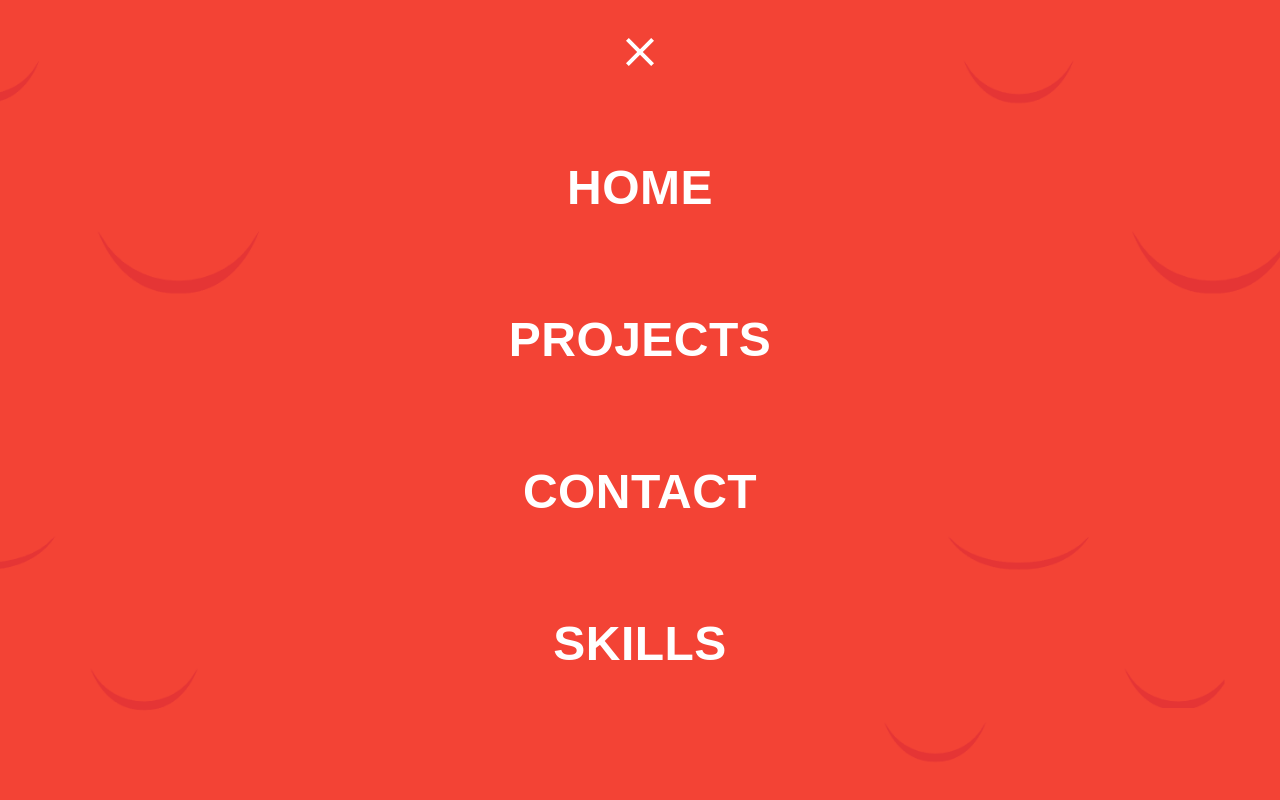
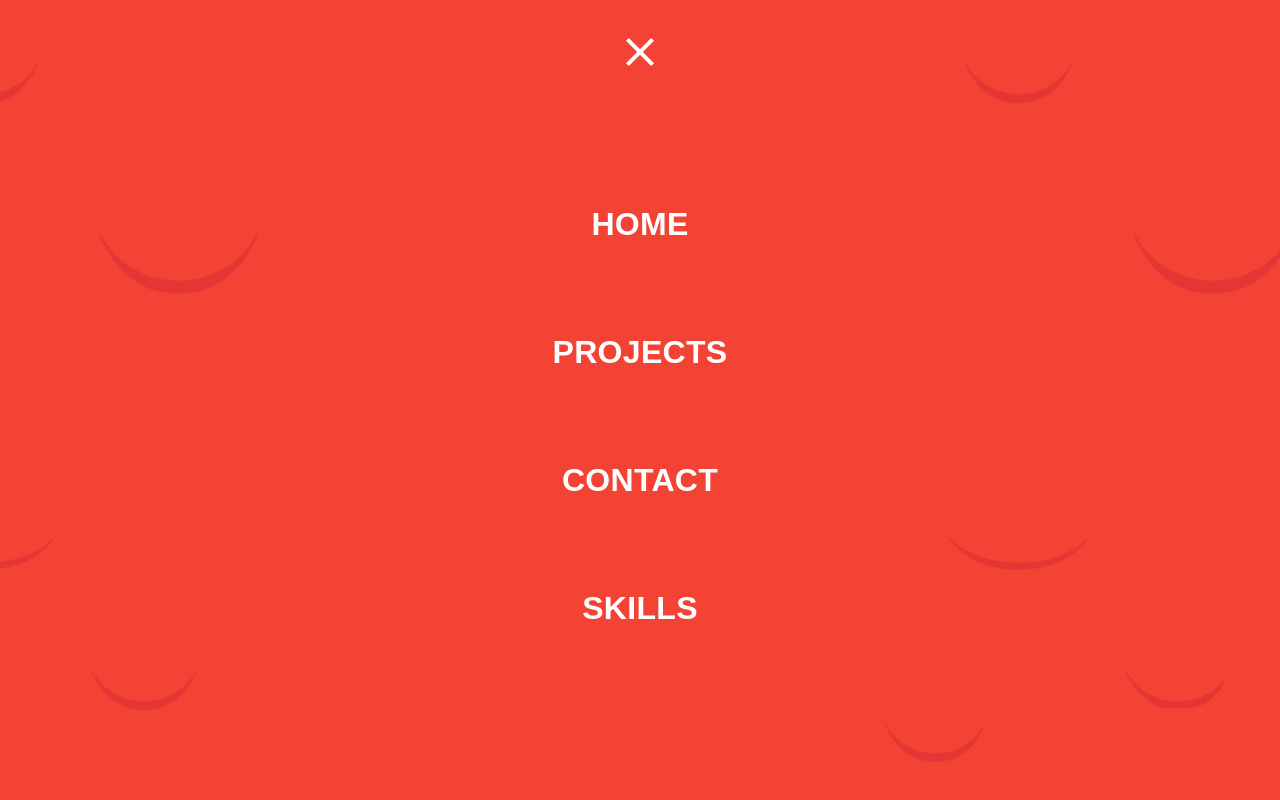
Before and after one commit to Vahedin1/Vahedin-PortFolio, a React (Vite) app: page /projects in a window 1280 px wide. Both pictures are taken after a click on the button 640 px from the left and 22 px from the top of the page. Shown: the top 800 px of the page. Built offline with nearby package versions, Linux system fonts and the light colour scheme.

Commit message:
Fixed Navbar

```diff
--- a/index.html
+++ b/index.html
@@ -9,6 +9,6 @@
   <body>
 
     <div id="root"></div>
-    <script type="module" src="src/main.jsx"></script>
+    <script type="module" src="/src/main.jsx"></script>
   </body>
 </html>
--- a/src/components/Navbar.jsx
+++ b/src/components/Navbar.jsx
@@ -8,7 +8,7 @@ import {
   useMediaQuery,
 } from "@mui/material";
 import MenuIcon from "@mui/icons-material/Menu";
-import { Link, useNavigate } from "react-router-dom";
+import { Link, useNavigate, useLocation } from "react-router-dom";
 import CloseIcon from "@mui/icons-material/Close";
 import { useTheme } from "@mui/material/styles";
 import { motion } from "framer-motion";
@@ -17,6 +17,7 @@ const Navbar = () => {
   const [menuOpen, setMenuOpen] = useState(false);
   const theme = useTheme();
   const navigate = useNavigate();
+  const location = useLocation();
   const isMobile = useMediaQuery(theme.breakpoints.down("md"));
 
   const navLinkStyle = {
@@ -78,6 +79,12 @@ const Navbar = () => {
 
   const closeMenu = () => {
     setMenuOpen(false);
+  };
+  const scrollToSection = (id) => {
+    const section = document.getElementById(id);
+    if (section) {
+      section.scrollIntoView({ behavior: "smooth" });
+    }
   };
   const DropAnimation = () => {
     return (
@@ -212,7 +219,18 @@ const Navbar = () => {
                       color: "white",
                     },
                   }}
-                  onClick={() => scrollToSection("skills")}
+                  onClick={() => {
+                    // First navigate to root path
+                    navigate('/');
+
+                    // Then scroll to "skills2" section after a brief delay (e.g. 500ms)
+                    setTimeout(() => {
+                      const skillsSection = document.getElementById('skills2');
+                      if (skillsSection) {
+                        skillsSection.scrollIntoView({ behavior: 'smooth' });
+                      }
+                    }, 500); // Adjust the delay as needed
+                  }}
                 >
                   SKILLS
                 </Typography>
@@ -261,7 +279,15 @@ const Navbar = () => {
         component={Link}
         to="/"
         onClick={closeMenu}
-                sx={menuItemStyle}
+        sx={{
+          ...menuItemStyle,
+          fontSize: {
+            xs: '1.2rem',  // Extra small screens
+            sm: '1.4rem',  // Small screens
+            md: '1.6rem',  // Medium screens
+            lg: '2rem',    // Large screens
+          },
+        }}
       >
         HOME
       </Typography>
@@ -269,55 +295,81 @@ const Navbar = () => {
         component={Link}
         to="/projects"
         onClick={closeMenu}
-                sx={menuItemStyle}
+        sx={{
+          ...menuItemStyle,
+          fontSize: {
+            xs: '1.2rem',  // Extra small screens
+            sm: '1.4rem',  // Small screens
+            md: '1.6rem',  // Medium screens
+            lg: '2rem',    // Large screens
+          },
+        }}
       >
         PROJECTS
       </Typography>
       <Typography
-                sx={menuItemStyle}
+        sx={{
+          ...menuItemStyle,
+          fontSize: {
+            xs: '1.2rem',  // Extra small screens
+            sm: '1.4rem',  // Small screens
+            md: '1.6rem',  // Medium screens
+            lg: '2rem',    // Large screens
+          },
+        }}
         onClick={() => scrollToSection("contact")}
       >
         CONTACT
       </Typography>
       <Typography
-                sx={menuItemStyle}
-                onClick={() => scrollToSection("skills")}
+        sx={{
+          ...menuItemStyle,
+          fontSize: {
+            xs: '1.2rem',  // Extra small screens
+            sm: '1.4rem',  // Small screens
+            md: '1.6rem',  // Medium screens
+            lg: '2rem',    // Large screens
+          },
+        }}
+        onClick={() => {
+          // First navigate to root path
+          navigate('/');
+
+          // Then scroll to "skills2" section after a brief delay (e.g. 500ms)
+          setTimeout(() => {
+            const skillsSection = document.getElementById('skills2');
+            if (skillsSection) {
+              skillsSection.scrollIntoView({ behavior: 'smooth' });
+            }
+          }, 500); // Adjust the delay as needed
+        }}
       >
         SKILLS
       </Typography>
     </Box>
   </motion.div>
 )}
+
       </Box>
     </>
   );
 };
 
 const scrollToSection = (id) => {
+  const executeScroll = () => {
+    setTimeout(() => {
       const section = document.getElementById(id);
       if (section) {
-    const targetPosition = section.getBoundingClientRect().top + window.scrollY;
-    const startPosition = window.scrollY;
-    const distance = targetPosition - startPosition;
-    const duration = 800; // Adjust this value to control speed (in milliseconds)
-    let startTime = null;
-
-    const easeInOutQuad = (t, b, c, d) => {
-      t /= d / 2;
-      if (t < 1) return (c / 2) * t * t + b;
-      t--;
-      return (-c / 2) * (t * (t - 2) - 1) + b;
+        section.scrollIntoView({ behavior: "smooth" });
+      }
+    }, 300); // Small delay to ensure section is available
   };
 
-    const animation = (currentTime) => {
-      if (!startTime) startTime = currentTime;
-      const timeElapsed = currentTime - startTime;
-      const run = easeInOutQuad(timeElapsed, startPosition, distance, duration);
-      window.scrollTo(0, run);
-      if (timeElapsed < duration) requestAnimationFrame(animation);
-    };
-
-    requestAnimationFrame(animation);
+  if (location.pathname !== "/") {
+    navigate("/", { replace: false });
+    setTimeout(executeScroll, 500); // Delay ensures the home page has loaded
+  } else {
+    executeScroll();
   }
 };
 
--- a/src/pages/Home.jsx
+++ b/src/pages/Home.jsx
@@ -229,13 +229,10 @@ const Home = () => {
           </Grid>
         </Card>
 
-        <Card id={"skills"} sx={cardStyle}>
-          <Typography
-            variant="h4"
-            fontWeight="bold"
-            textAlign="center"
-            gutterBottom
-          >
+           {/* Box wrapping the skills section */}
+           <Box id="skills2" sx={{ position: 'relative', zIndex: 1 }}>
+          <Card sx={cardStyle}>
+            <Typography variant="h4" fontWeight="bold" textAlign="center" gutterBottom>
               SKILLS
             </Typography>
             {skills.map((section, index) => (
@@ -244,26 +241,13 @@ const Home = () => {
                   {section.category}
                 </Typography>
                 {section.skills.map((skill, i) => (
-                <Grid
-                  container
-                  key={i}
-                  alignItems="center"
-                  spacing={2}
-                  sx={{ mb: 1 }}
-                >
-                  {/* Skill Name */}
+                  <Grid container key={i} alignItems="center" spacing={2} sx={{ mb: 1 }}>
                     <Grid item xs={3}>
                       <Typography variant="body1" sx={{ textAlign: "left" }}>
                         {skill.name}
                       </Typography>
                     </Grid>
-
-                  {/* Progress Bar */}
-                  <Grid
-                    item
-                    xs={7}
-                    sx={{ display: "flex", alignItems: "center" }}
-                  >
+                    <Grid item xs={7} sx={{ display: "flex", alignItems: "center" }}>
                       <LinearProgress
                         variant="determinate"
                         value={skill.level}
@@ -272,17 +256,12 @@ const Home = () => {
                           height: 8,
                           borderRadius: 2,
                           bgcolor: "white",
-                        width: "100%", // Ensures all bars are the same length
+                          width: "100%",
                         }}
                       />
                     </Grid>
-
-                  {/* Percentage */}
                     <Grid item xs={2}>
-                    <Typography
-                      variant="body1"
-                      sx={{ textAlign: "right", minWidth: 40 }}
-                    >
+                      <Typography variant="body1" sx={{ textAlign: "right", minWidth: 40 }}>
                         {skill.level}%
                       </Typography>
                     </Grid>
@@ -293,13 +272,12 @@ const Home = () => {
             <Button
               variant="contained"
               onClick={() => navigate("/projects")}
-            sx={{
-              mt: 2,
-            }}
+              sx={{ mt: 2 }}
             >
               CHECK OUT MY PROJECTS
             </Button>
           </Card>
+        </Box>
 
         <Card sx={cardStyle}>
           <Typography variant="h4" fontWeight="bold" gutterBottom>
--- a/src/pages/Projects.jsx
+++ b/src/pages/Projects.jsx
@@ -39,16 +39,19 @@ const projects = [
 
   const Projects = () => {
     const theme = useTheme();
-
     const [backgroundImage, setBackgroundImage] = useState("");
 
     useEffect(() => {
       const updateBackground = () => {
-      const newBackground =
-        window.innerWidth < 768
-          ? "/assets/Project-Mobile.png"
-          : "/assets/Project-PC.png";
-      setBackgroundImage(newBackground);
+        if (window.innerWidth < 768) {
+          document.body.style.backgroundImage =
+            "url('/assets/Project-Mobile.png')";
+        } else {
+          document.body.style.backgroundImage = "url('/assets/Project-PC.png')";
+        }
+        document.body.style.backgroundSize = "cover";
+        document.body.style.backgroundPosition = "top";
+        document.body.style.backgroundAttachment = "local";
       };
 
       updateBackground(); // Set initial background
@@ -56,6 +59,7 @@ const Projects = () => {
 
       return () => {
         window.removeEventListener("resize", updateBackground);
+        document.body.style.backgroundImage = ""; // Clean up on unmount
       };
     }, []);
 
--- a/vite.config.js
+++ b/vite.config.js
@@ -1,9 +1,7 @@
 import { defineConfig } from 'vite'
 import react from '@vitejs/plugin-react'
 
-// https://vite.dev/config/
 export default defineConfig({
   plugins: [react()],
   root: '.',
-  base: "/Vahedin-PortFolio/"
 })
```
Also changed, not shown: src/main.jsx (+4 -4 lines). Lines whose indentation alone changed are shown as unchanged.
